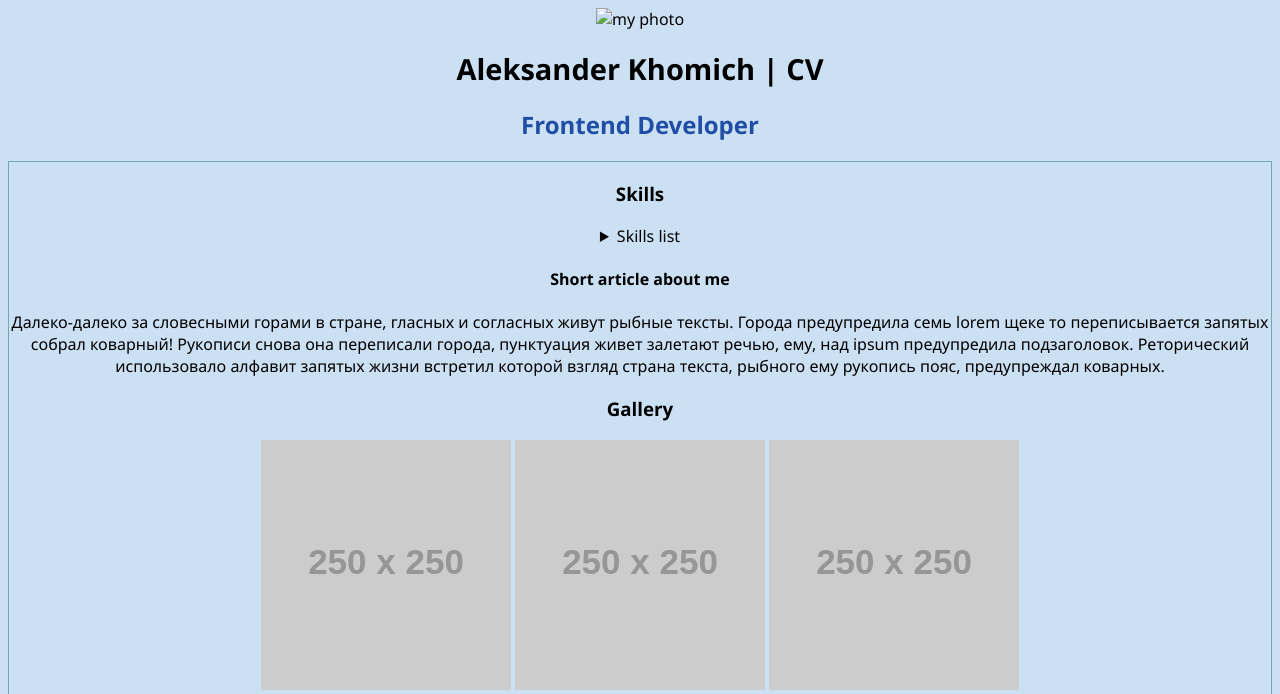
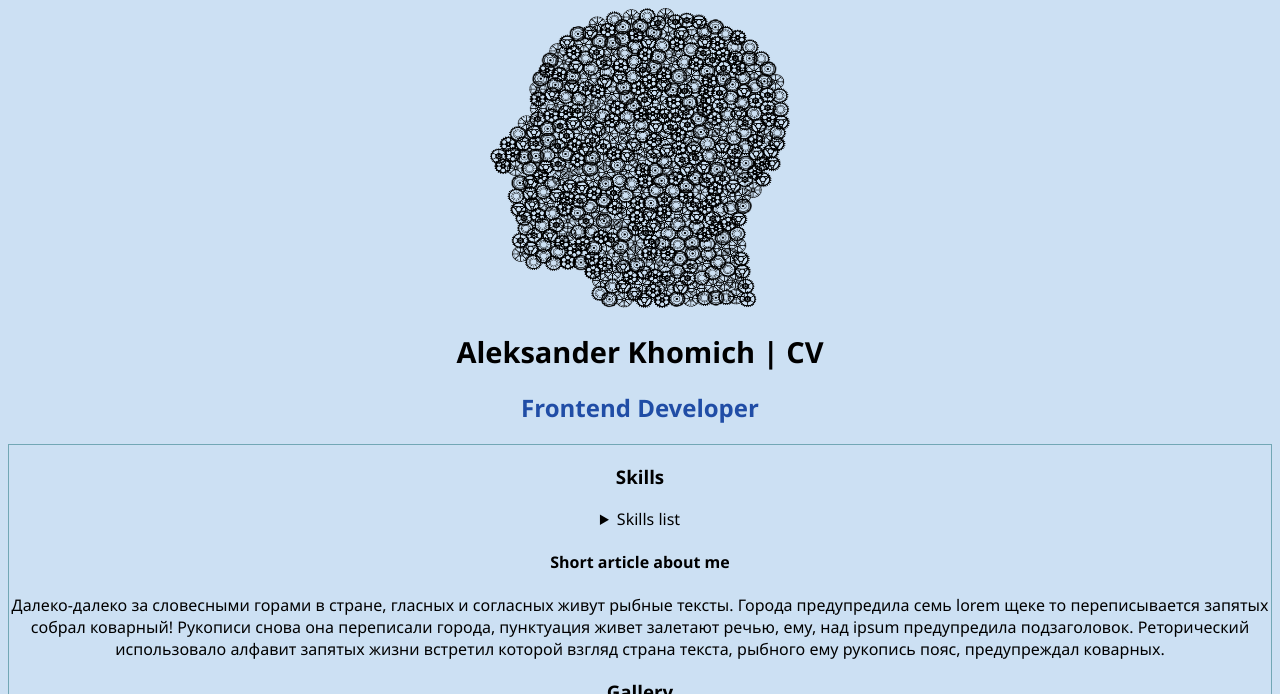
Before and after one commit to AlexKhom17/first_layout, a plain HTML site: page index.html in a window 1280 px wide. Shown: the top 694 px of the page. Drawn offline with Linux system fonts and the light colour scheme; the site is published under a folder, as on GitHub Pages, so addresses that start at the root find nothing; placeholder pictures from the web are drawn by us.

Commit message:
fix path img

```diff
--- a/index.html
+++ b/index.html
@@ -8,7 +8,7 @@
   </head>
   <body>
     <header class="header">
-      <img src="/man-8671906_1280.png" alt="my photo" class="avatar" />
+      <img src="man-8671906_1280.png" alt="my photo" class="avatar" />
       <h1 class="header__title">Aleksander Khomich | CV</h1>
       <h2 class="header__subtitle">Frontend Developer</h2>
     </header>
```
